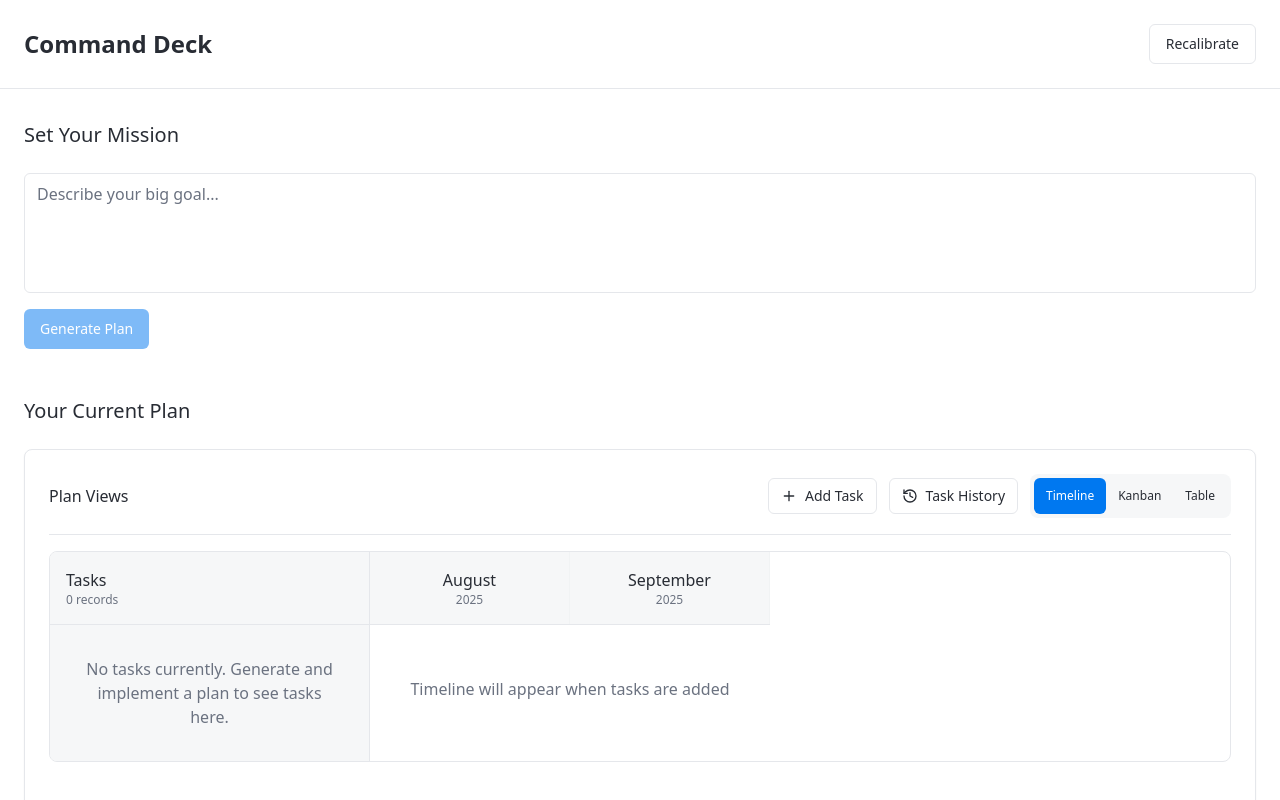
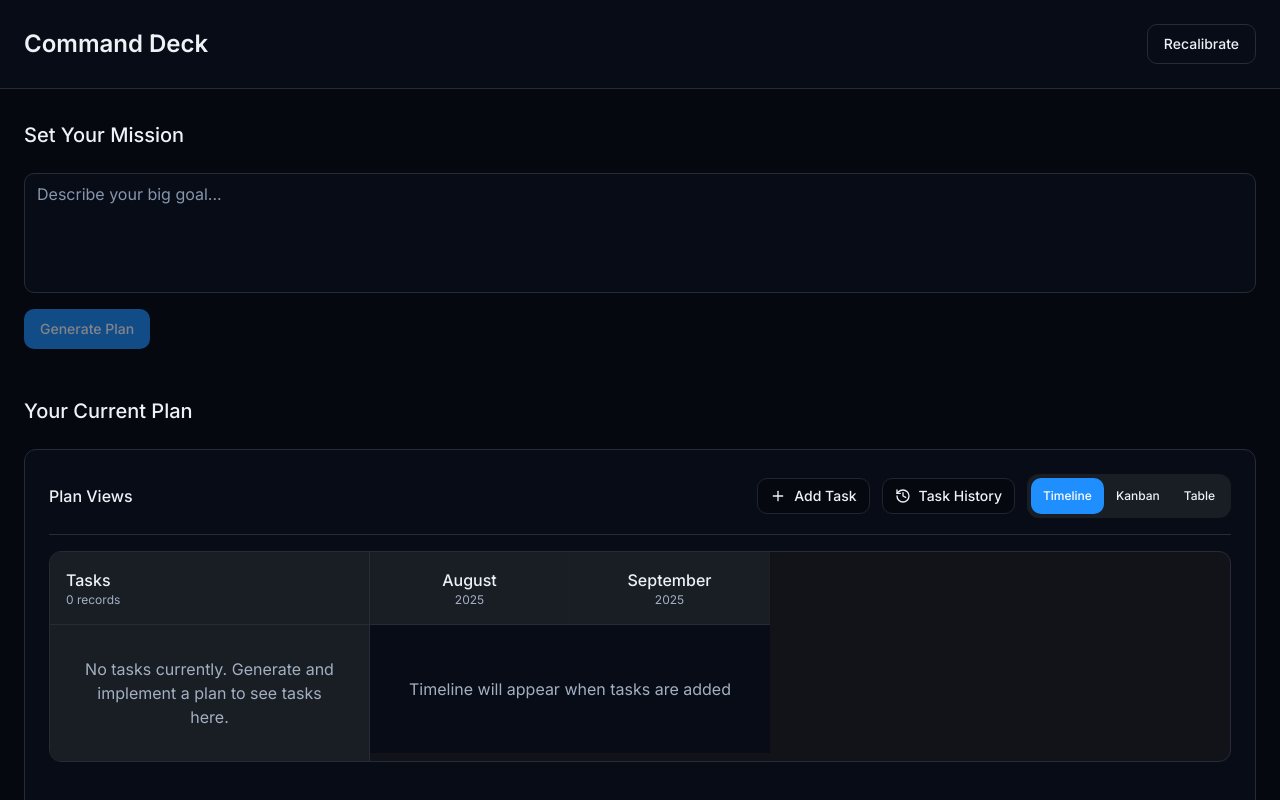
Before and after one commit to toni-vibes/command-deck-project01, a React (Vite) app: page / in a window 1280 px wide. Shown: the top 800 px of the page. Built offline with nearby package versions, Linux system fonts and the light colour scheme.

Commit message:
Apply branding to page
Applied branding styles to the page, including colors and fonts, while preserving the existing structure, layout, and functionality.

```diff
--- a/index.html
+++ b/index.html
@@ -6,6 +6,11 @@
     <title>command-deck-core</title>
     <meta name="description" content="Lovable Generated Project" />
     <meta name="author" content="Lovable" />
+
+    <!-- Google Fonts -->
+    <link rel="preconnect" href="https://fonts.googleapis.com">
+    <link rel="preconnect" href="https://fonts.gstatic.com" crossorigin>
+    <link href="https://fonts.googleapis.com/css2?family=Inter:wght@300;400;500;600;700&display=swap" rel="stylesheet">
 
     <meta property="og:title" content="command-deck-core" />
     <meta property="og:description" content="Lovable Generated Project" />
--- a/src/index.css
+++ b/src/index.css
@@ -6,63 +6,57 @@
 
 @layer base {
   :root {
-    --background: 0 0% 100%;
-    --foreground: 220 13% 18%;
+    /* Dark theme inspired by the Health Check design */
+    --background: 222 47% 4%;
+    --foreground: 210 40% 95%;
 
-    --card: 0 0% 100%;
-    --card-foreground: 220 13% 18%;
+    --card: 222 47% 6%;
+    --card-foreground: 210 40% 95%;
 
-    --popover: 0 0% 100%;
-    --popover-foreground: 220 13% 18%;
+    --popover: 222 47% 6%;
+    --popover-foreground: 210 40% 95%;
 
-    --primary: 210 100% 47%;
+    --primary: 210 100% 56%;
     --primary-foreground: 0 0% 100%;
 
-    --secondary: 220 14% 96%;
-    --secondary-foreground: 220 13% 18%;
+    --secondary: 217 19% 15%;
+    --secondary-foreground: 210 40% 85%;
 
-    --muted: 220 13% 97%;
-    --muted-foreground: 220 9% 46%;
+    --muted: 217 19% 12%;
+    --muted-foreground: 215 20% 60%;
 
-    --accent: 210 40% 96%;
-    --accent-foreground: 220 13% 18%;
+    --accent: 217 19% 15%;
+    --accent-foreground: 210 40% 85%;
 
-    --destructive: 0 84% 60%;
+    --destructive: 0 62% 50%;
     --destructive-foreground: 0 0% 100%;
 
-    --border: 220 13% 91%;
-    --input: 220 13% 91%;
-    --ring: 210 100% 47%;
+    --border: 217 19% 18%;
+    --input: 217 19% 15%;
+    --ring: 210 100% 56%;
 
-    /* Command Deck specific tokens */
-    --surface: 0 0% 100%;
-    --surface-elevated: 0 0% 100%;
-    --text-primary: 220 13% 18%;
-    --text-secondary: 220 9% 46%;
-    --divider: 220 13% 91%;
+    /* Command Deck specific tokens - Dark theme */
+    --surface: 222 47% 6%;
+    --surface-elevated: 217 19% 8%;
+    --text-primary: 210 40% 95%;
+    --text-secondary: 215 20% 70%;
+    --divider: 217 19% 18%;
 
     /* Status colors */
-    --status-underloaded: 120 50% 47%;
-    --status-balanced: 45 93% 47%;
-    --status-overloaded: 0 84% 60%;
+    --status-underloaded: 120 50% 55%;
+    --status-balanced: 45 93% 55%;
+    --status-overloaded: 0 84% 65%;
 
-    --radius: 0.5rem;
+    --radius: 0.75rem;
 
-    --sidebar-background: 0 0% 98%;
-
-    --sidebar-foreground: 240 5.3% 26.1%;
-
-    --sidebar-primary: 240 5.9% 10%;
-
-    --sidebar-primary-foreground: 0 0% 98%;
-
-    --sidebar-accent: 240 4.8% 95.9%;
-
-    --sidebar-accent-foreground: 240 5.9% 10%;
-
-    --sidebar-border: 220 13% 91%;
-
-    --sidebar-ring: 217.2 91.2% 59.8%;
+    --sidebar-background: 222 47% 4%;
+    --sidebar-foreground: 210 40% 90%;
+    --sidebar-primary: 210 100% 56%;
+    --sidebar-primary-foreground: 0 0% 100%;
+    --sidebar-accent: 217 19% 15%;
+    --sidebar-accent-foreground: 210 40% 85%;
+    --sidebar-border: 217 19% 18%;
+    --sidebar-ring: 210 100% 56%;
   }
 
   .dark {
@@ -110,6 +104,8 @@
   }
 
   body {
-    @apply bg-background text-foreground;
+    @apply bg-background text-foreground font-inter;
+    font-feature-settings: 'cv11', 'ss01';
+    font-variation-settings: 'opsz' 32;
   }
 }
--- a/tailwind.config.ts
+++ b/tailwind.config.ts
@@ -18,6 +18,9 @@ export default {
 			}
 		},
 		extend: {
+			fontFamily: {
+				inter: ['Inter', 'sans-serif'],
+			},
 			colors: {
 				border: 'hsl(var(--border))',
 				input: 'hsl(var(--input))',
```
